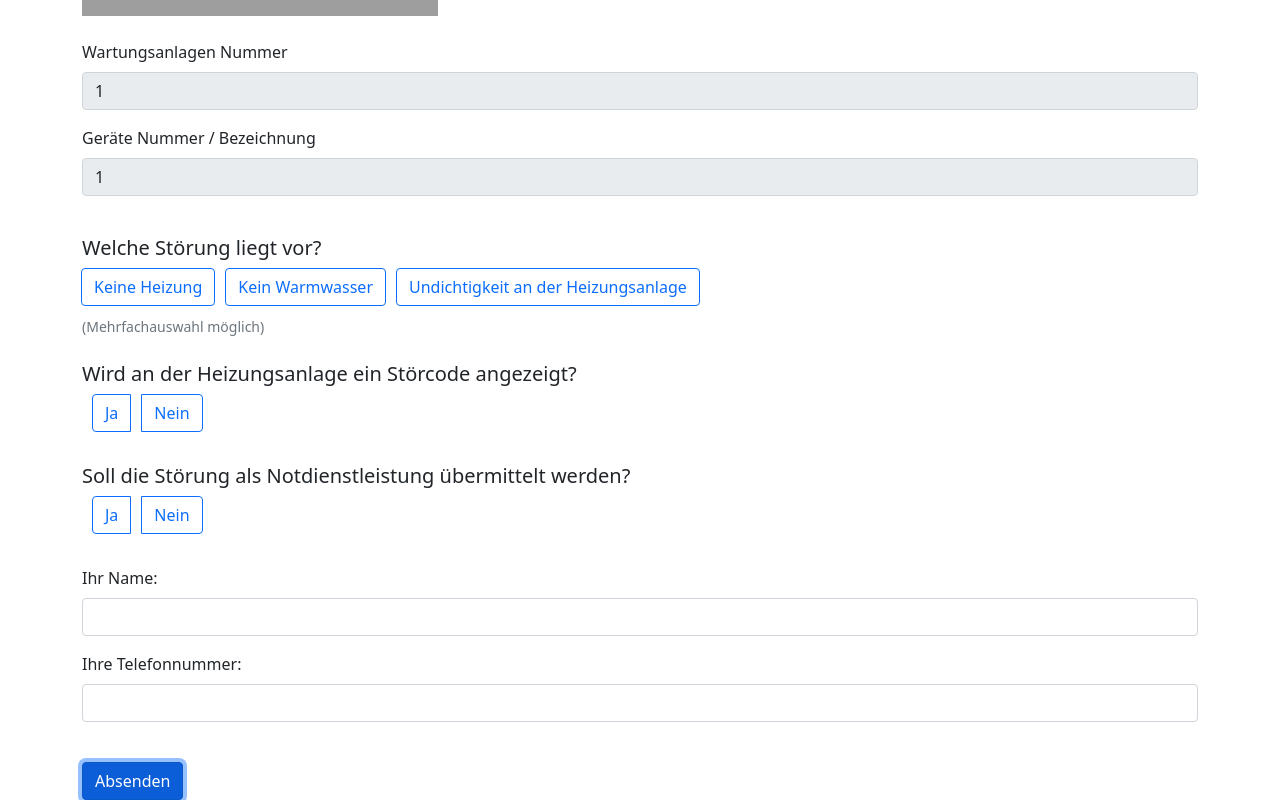
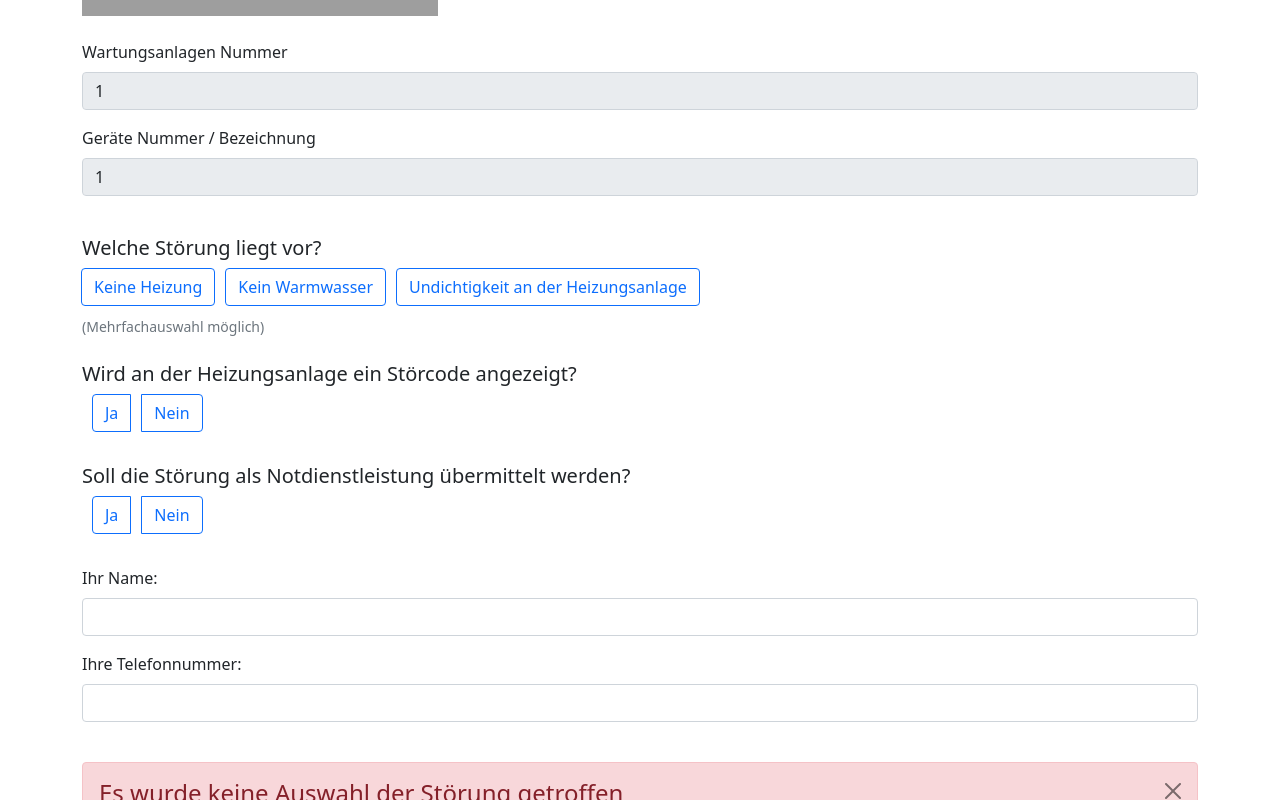
Before and after one commit to MarwinBraun/Busam-Wartung-Barcode, a React (Create React App) app in the folder frontend/qrcode/: page /1/1 in a window 1280 px wide. Both pictures are taken after a click on the button "Absenden". Shown: the part 251-1051 px from the top of the page. Built offline with nearby package versions, Linux system fonts and the light colour scheme; no server answers; grey boxes are pictures that could not be loaded.

Commit message:
Form Validation

```diff
--- a/frontend/qrcode/src/Home.js
+++ b/frontend/qrcode/src/Home.js
@@ -5,7 +5,7 @@ import { useParams } from "react-router-dom"
 import axios from "axios"
 
 
-import  {Button, Container, Col, Row, Image, Form, ButtonGroup, ToggleButton} from 'react-bootstrap'
+import  {Alert, Button, Container, Col, Row, Image, Form, ButtonGroup, ToggleButton} from 'react-bootstrap'
 
 const Home = () => {
   const [TextAnlage, setTextAnlage] = useState('');
@@ -17,6 +17,10 @@ const Home = () => {
     const [checkedUndicht, setCheckedUndicht] = useState(false);
     const [StoerCodeValue, setStoerCodeValue] = useState("");
     const [NotdienstLeistungValue, setNotdienstLeistungValue] = useState("");
+    const [AlertStoerung, setAlertStoerung] = useState(false);
+    const [AlertStoerCode, setAlertStoerCode] = useState(false);
+    const [AlertNotdienst, setAlertNotdienst] = useState(false);
+    const [AlertName, setAlertName] = useState(false);
 
 
     const StoerCodeOptions = [
@@ -49,7 +53,24 @@ const Home = () => {
 
 
         const sendMail = () => {
+          setAlertStoerung(false)
+          setAlertStoerCode(false)
+          setAlertNotdienst(false)
+          setAlertName(false)
 
+
+          if(checkedHeizung === false && checkedWarmWasser === false  && checkedUndicht === false ){
+           setAlertStoerung(true)
+
+           } else if(StoerCodeValue === "") {
+            setAlertStoerCode(true)
+          } else if(NotdienstLeistungValue === "") {
+            setAlertNotdienst(true)
+          } else if(Name === '' || Telefonnummer === '') {
+            setAlertName(true)
+          }
+
+           else {
           axios.post('http://192.168.50.250:5000/sendMail', {
             AnlagenNummer: TextAnlage,
             Geraet: GeraetText,
@@ -67,7 +88,7 @@ const Home = () => {
           }, (error) => {
             console.log(error);
           });
-
+        }
 
 
       }
@@ -230,7 +251,47 @@ variant="outline-primary"
 
   <br/>
 
+  {AlertStoerung ? (
+  <Alert variant="danger" onClose={() => setAlertStoerung(false)} dismissible>
+        <Alert.Heading>Es wurde keine Auswahl der Störung getroffen</Alert.Heading>
+        <p>
+          Bite kreuzen Sie eine oder mehrere Optionen unter "Welche Störung liegt vor?" an.
+        </p>
+      </Alert>
+  ): null }
+
+{AlertStoerCode ? (
+  <Alert variant="danger" onClose={() => setAlertStoerCode(false)} dismissible>
+        <Alert.Heading>Es wurde keine Auswahl über den Störcode getroffen</Alert.Heading>
+        <p>
+          Bitte kreuzen Sie eine Option unter "Wird an der Heizungsanlage ein Störcode angezeigt?" an.
+        </p>
+      </Alert>
+  ): null }
+
+{AlertNotdienst ? (
+  <Alert variant="danger" onClose={() => setAlertNotdienst(false)} dismissible>
+        <Alert.Heading>Es wurde keine Auswahl über die Notdienstleistung getroffen</Alert.Heading>
+        <p>
+          Bitte kreuzen Sie eine Option unter "Soll die Störung als Notdienstleistung übermittelt werden?" an.
+        </p>
+      </Alert>
+  ): null }
+
+{AlertName ? (
+  <Alert variant="danger" onClose={() => setAlertName(false)} dismissible>
+        <Alert.Heading>Es wurde kein Name oder eine Telefonnummer eingetragen</Alert.Heading>
+        <p>
+          Bitte tragen Sie Ihren Namen und Ihre Telefonnummer ein.
+        </p>
+      </Alert>
+  ): null }
+
+
   <Button onClick={sendMail} variant="primary">Absenden</Button>
+
+
+
 
               </Col>
           </Row>
```
